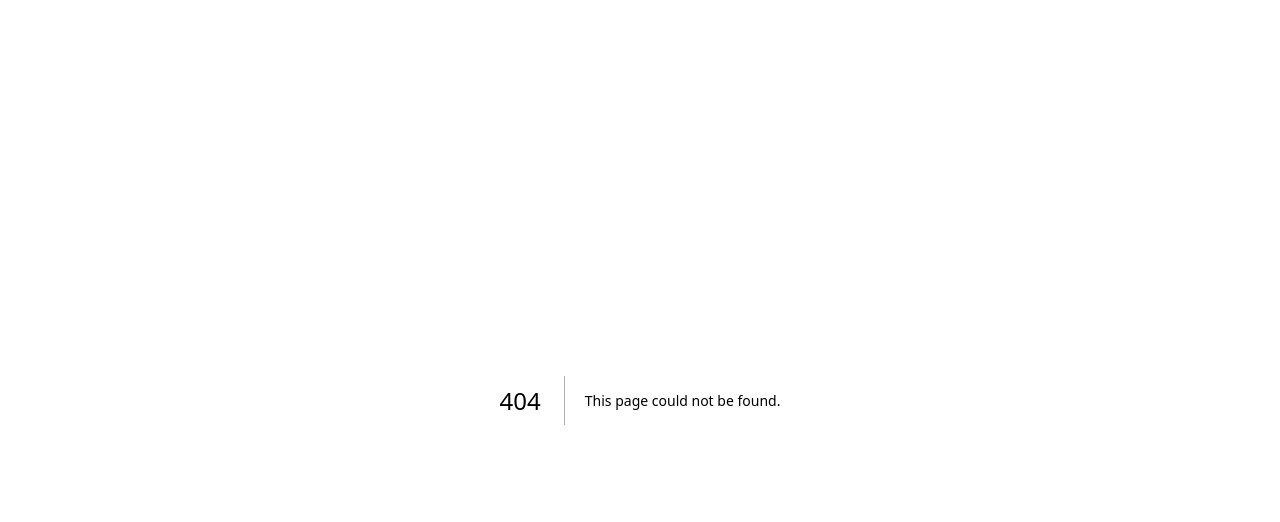
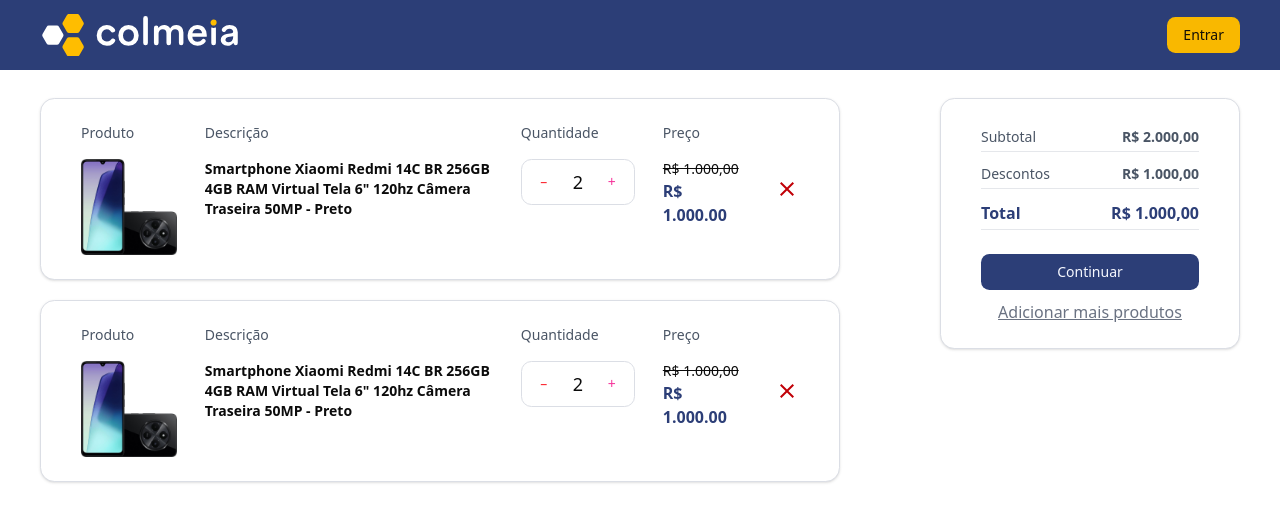
Before and after one commit to WesleyyRafaell/wr-store, a Next.js app: page /cart in a window 1280 px wide. Before the commit this address had no page. Shown: the top 522 px of the page. Built offline with nearby package versions, Linux system fonts and the light colour scheme.

Commit message:
feat: init cart page

```diff
--- /dev/null
+++ b/src/app/(store)/cart/page.tsx
@@ -0,0 +1,21 @@
+import { ProductDescription, TotalPriceCard } from "@/components/molecules";
+
+const Cart = () => {
+  return (
+    <div className="pt-7">
+      <div className="flex justify-between">
+        <div className="w-2/3">
+          <div className="flex flex-col gap-5">
+            <ProductDescription />
+            <ProductDescription />
+          </div>
+        </div>
+        <div className="w-1/4">
+          <TotalPriceCard />
+        </div>
+      </div>
+    </div>
+  );
+};
+
+export default Cart;
--- a/src/app/(store)/layout.tsx
+++ b/src/app/(store)/layout.tsx
@@ -27,7 +27,9 @@
   return (
     <>
       <div className="bg-primary px-10 py-3.5 flex items-center justify-between">
-        <Logo />
+        <Link href="/home">
+          <Logo />
+        </Link>
         {userIsLoggedIn ? (
           <div className="flex gap-8 items-center">
             <div className="relative">
@@ -39,10 +41,12 @@
                   {products.length}
                 </Badge>
               ) : null}
-              <MdOutlineShoppingCart
-                className="text-white cursor-pointer hover:text-secondary transition-all"
-                size={25}
-              />
+              <Link href="/cart">
+                <MdOutlineShoppingCart
+                  className="text-white cursor-pointer hover:text-secondary transition-all"
+                  size={25}
+                />
+              </Link>
             </div>
 
             <div onClick={handleLogout}>
--- a/src/app/page.tsx
+++ b/src/app/page.tsx
@@ -1,5 +1,5 @@
-import AuthPage from "./auth/page";
+import { redirect } from "next/navigation";
 
-export default function Home() {
-  return <AuthPage />;
+export default function HomePage() {
+  redirect("/home");
 }
--- a/src/components/molecules/index.ts
+++ b/src/components/molecules/index.ts
@@ -1,3 +1,6 @@
 export { LoginForm } from "@/components/molecules/login-form/login-form";
 export { RegisterForm } from "@/components/molecules/register-form/register-form";
 export { Product } from "@/components/molecules/product/product";
+export { NumberStepper } from "@/components/molecules/number-stepper/number-stepper";
+export { ProductDescription } from "@/components/molecules/product-description/product-description";
+export { TotalPriceCard } from "@/components/molecules/total-price-card/total-price-card";
--- /dev/null
+++ b/src/components/molecules/number-stepper/number-stepper.tsx
@@ -0,0 +1,33 @@
+"use client";
+
+import { Button } from "@/components/ui/button";
+import { useState } from "react";
+
+export function NumberStepper() {
+  const [value, setValue] = useState(2);
+
+  const decrement = () => setValue((v) => Math.max(0, v - 1));
+  const increment = () => setValue((v) => v + 1);
+
+  return (
+    <div className="flex items-center justify-center rounded-lg border border-input bg-background p-1">
+      <Button
+        variant="ghost"
+        size="icon"
+        onClick={decrement}
+        className="text-red-500 hover:text-red-600"
+      >
+        –
+      </Button>
+      <span className="w-8 text-center text-lg">{value}</span>
+      <Button
+        variant="ghost"
+        size="icon"
+        onClick={increment}
+        className="text-pink-500 hover:text-pink-600"
+      >
+        +
+      </Button>
+    </div>
+  );
+}
--- /dev/null
+++ b/src/components/molecules/product-description/product-description.tsx
@@ -0,0 +1,38 @@
+import { NumberStepper } from "@/components/molecules";
+import { Card } from "@/components/ui/card";
+import Image from "next/image";
+import { MdClose } from "react-icons/md";
+
+export const ProductDescription = () => {
+  return (
+    <Card className="px-10">
+      <div className="flex gap-7">
+        <div className="flex flex-col gap-4">
+          <p className="text-gray-600 text-sm">Produto</p>
+          <Image src="/products/cell.jpg" width={100} height={100} alt="Produto" />
+        </div>
+        <div className="flex flex-col gap-4 max-w-2xs">
+          <p className="text-gray-600 text-sm">Descrição</p>
+          <p className="font-bold text-sm">
+            Smartphone Xiaomi Redmi 14C BR 256GB 4GB RAM Virtual Tela 6&quot; 120hz Câmera Traseira
+            50MP - Preto
+          </p>
+        </div>
+        <div className="flex flex-col gap-4 max-w-2xs">
+          <p className="text-gray-600 text-sm">Quantidade</p>
+          <NumberStepper />
+        </div>
+        <div className="flex flex-col gap-4 max-w-2xs">
+          <p className="text-gray-600 text-sm">Preço</p>
+          <div>
+            <p className="text-sm line-through">R$ 1.000,00</p>
+            <p className="font-bold text-base text-primary">R$ 1.000.00</p>
+          </div>
+        </div>
+        <div className="flex flex-1 justify-end items-center">
+          <MdClose className="text-red-700 text-2xl cursor-pointer" />
+        </div>
+      </div>
+    </Card>
+  );
+};
--- /dev/null
+++ b/src/components/molecules/total-price-card/total-price-card.tsx
@@ -0,0 +1,32 @@
+"use client";
+
+import { Button } from "@/components/ui/button";
+import { Card } from "@/components/ui/card";
+import Link from "next/link";
+
+export const TotalPriceCard = () => {
+  return (
+    <Card className="px-10 w-full">
+      <div className="flex flex-col gap-2">
+        <div className="flex items-center justify-between py-1 border-b border-gray-200">
+          <p className="text-gray-600 text-sm">Subtotal</p>
+          <p className="font-bold text-sm text-gray-600">R$ 2.000,00</p>
+        </div>
+        <div className="flex items-center justify-between py-1 border-b border-gray-200">
+          <p className="text-gray-600 text-sm">Descontos</p>
+          <p className="font-bold text-sm text-gray-600">R$ 1.000,00</p>
+        </div>
+        <div className="flex items-center justify-between py-1 border-b border-gray-200">
+          <p className="font-bold text-primary text-base">Total</p>
+          <p className="font-bold text-base text-primary">R$ 1.000,00</p>
+        </div>
+      </div>
+      <div className="flex flex-col items-center gap-2.5">
+        <Button className="cursor-pointer w-full">Continuar</Button>
+        <Link href="/home">
+          <p className="text-gray-500 underline">Adicionar mais produtos</p>
+        </Link>
+      </div>
+    </Card>
+  );
+};
```
